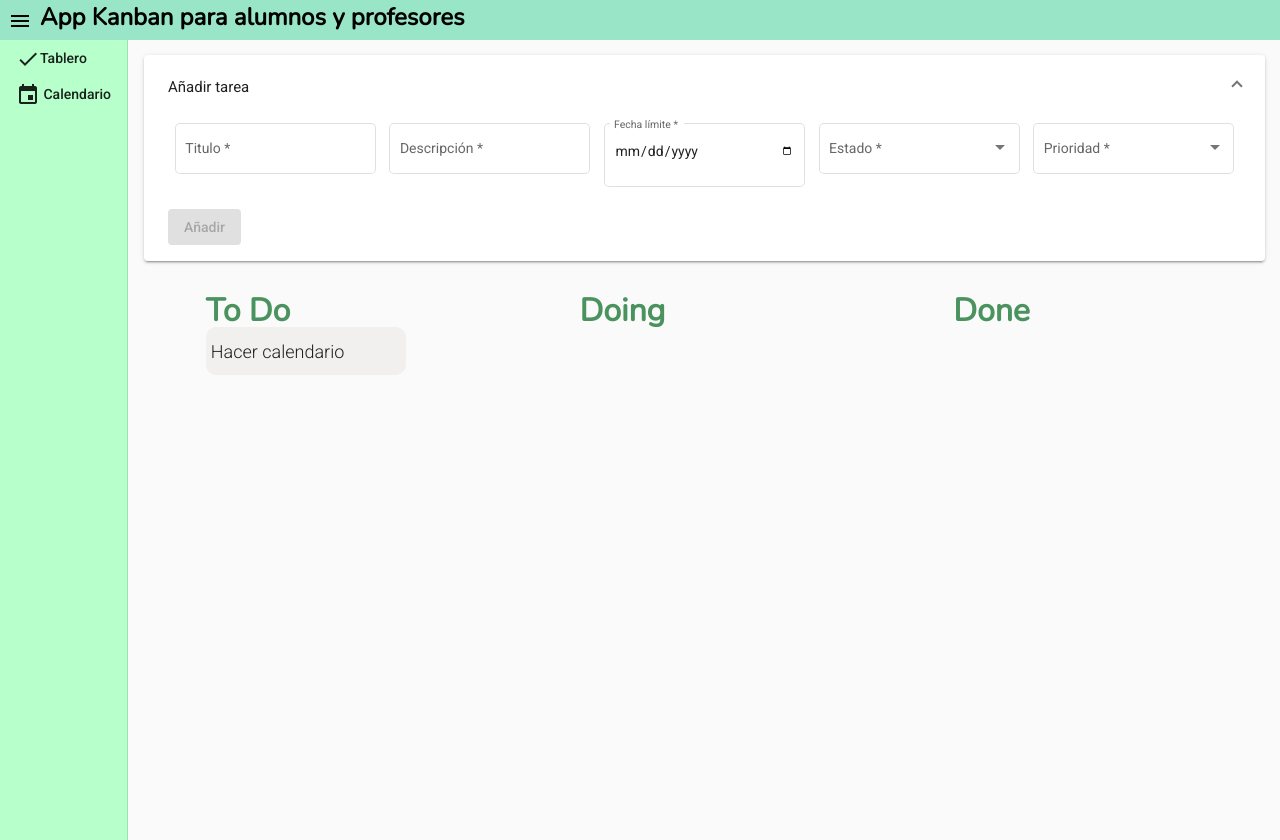
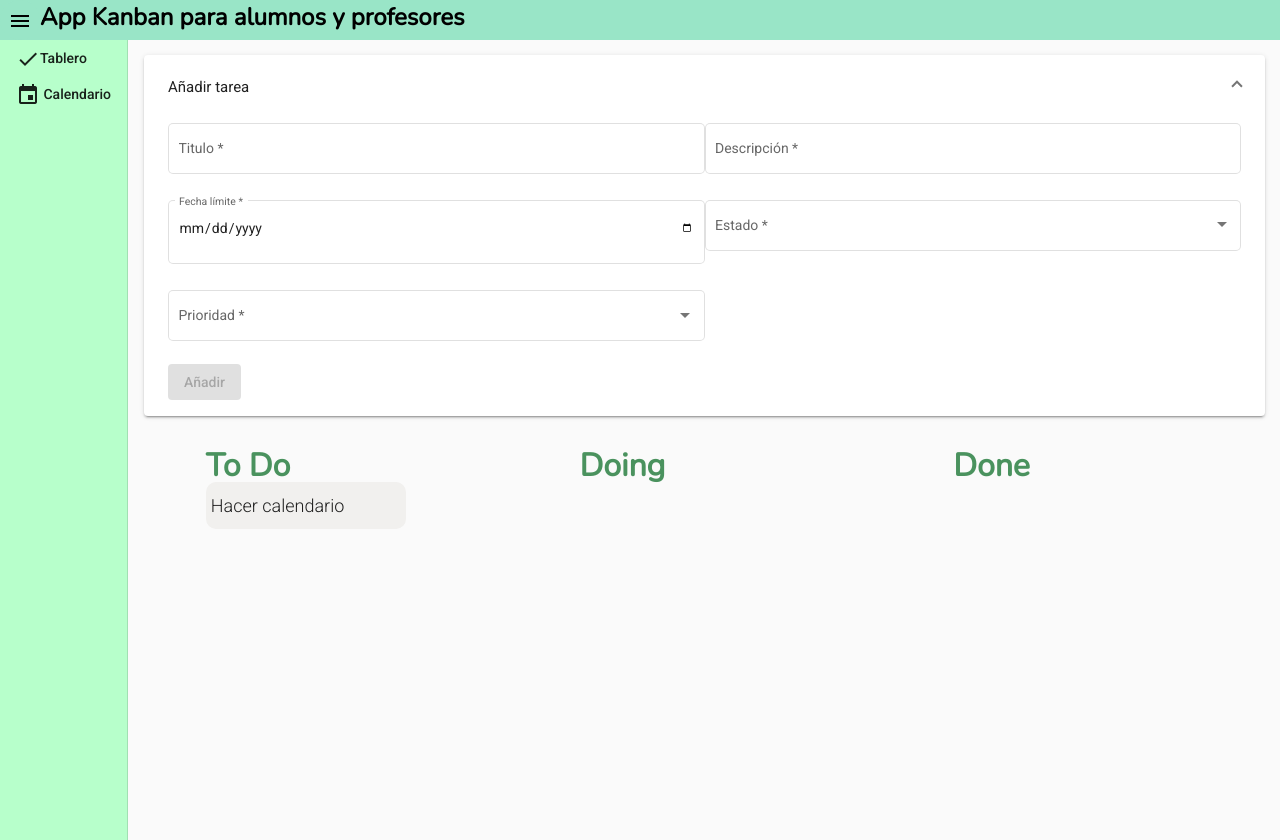
Before and after one commit to MarioQuerolAmondarain/App-kanban-front, an Angular app: page / in a window 1280 px wide. Built offline with nearby package versions, Linux system fonts and the light colour scheme.

Commit message:
Se arregla que no se mostrase la prioridad de la tarea
También se cambia el flex de añadir tarea por un grid

```diff
--- a/src/app/todolist/nueva-tarea/nueva-tarea.component.scss
+++ b/src/app/todolist/nueva-tarea/nueva-tarea.component.scss
@@ -1,5 +1,5 @@
 form{
-  display: flex;
-  justify-content: space-around;
-  flex-wrap: wrap;
+  display: grid;
+  grid-template-columns: 1fr 1fr;
+
 }
--- a/src/app/todolist/tarea-detalles/tarea-detalles.component.html
+++ b/src/app/todolist/tarea-detalles/tarea-detalles.component.html
@@ -19,7 +19,7 @@
   <mat-form-field class="full-width" appearance="legacy">
     <mat-label>Prioridad</mat-label>
     <mat-select formControlName="prioridad">
-      <mat-option *ngFor="let prioridad of prioridadesTarea" [value]="prioridadesTarea">
+      <mat-option *ngFor="let prioridad of prioridadesTarea" [value]="prioridad">
         {{ obtenerPrioridadNombre(prioridad)}}
       </mat-option>
     </mat-select>
--- a/src/app/todolist/tarea-detalles/tarea-detalles.component.ts
+++ b/src/app/todolist/tarea-detalles/tarea-detalles.component.ts
@@ -45,7 +45,6 @@ export class TareaDetallesComponent implements OnInit {
 
   editarTarea() {
 
-
     this.snackBar.open('¡Tarea modificada!', '', {
       duration: 2000,
     });
@@ -80,4 +79,5 @@ export class TareaDetallesComponent implements OnInit {
     }
     return "VeryHigh";
   }
+
 }
```
